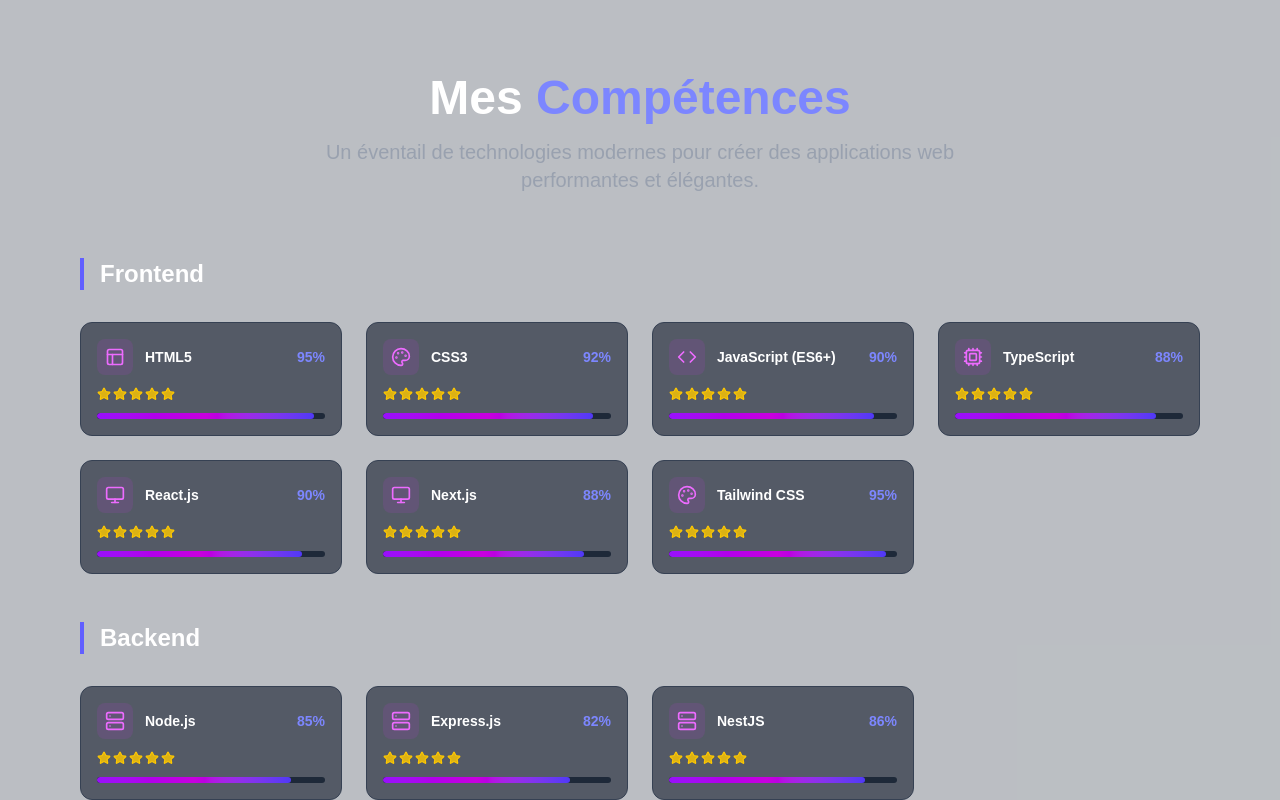
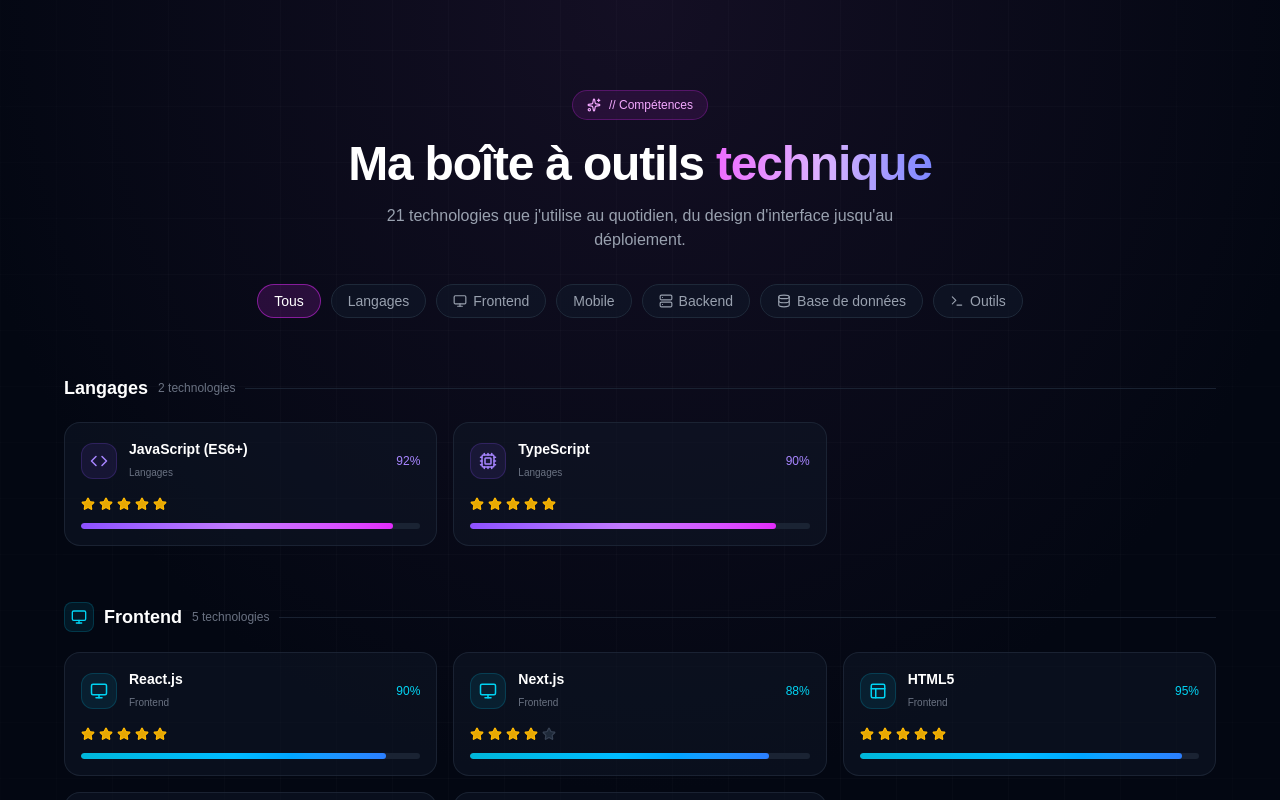
Before and after one commit to NomenaIantsamitia/PortfolioNext, a Next.js app: page / in a window 1280 px wide. Shown: the part 880-1680 px from the top of the page. Built offline with nearby package versions, Linux system fonts and the light colour scheme.

Commit message:
Competences

```diff
--- a/src/app/components/SkillsSection.tsx
+++ b/src/app/components/SkillsSection.tsx
@@ -1,40 +1,163 @@
-'use client'
-import React from 'react';
+'use client';
+
+import React, { useEffect, useMemo, useRef, useState } from 'react';
+import { Monitor, Server, Database, Terminal, Sparkles } from 'lucide-react';
 import { skills } from '../data/skills';
-import StarSkillCard from './StarSkillCard';
+import StarSkillCard, { categoryTheme } from './StarSkillCard';
+
+/* Icône représentative de chaque catégorie (pour les titres de groupe + filtres) */
+const categoryIcons: Record<string, React.ElementType> = {
+  Frontend: Monitor,
+  Backend: Server,
+  'Base de données': Database,
+  Outils: Terminal,
+};
+
+/* Petit hook maison : révèle un bloc quand il entre dans le viewport */
+const useInView = (threshold = 0.15) => {
+  const ref = useRef<HTMLDivElement>(null);
+  const [inView, setInView] = useState(false);
+
+  useEffect(() => {
+    const el = ref.current;
+    if (!el) return;
+    const observer = new IntersectionObserver(
+      ([entry]) => {
+        if (entry.isIntersecting) {
+          setInView(true);
+          observer.unobserve(el);
+        }
+      },
+      { threshold }
+    );
+    observer.observe(el);
+    return () => observer.disconnect();
+  }, [threshold]);
+
+  return { ref, inView };
+};
 
 const SkillsSection: React.FC = () => {
-  const categories = Array.from(new Set(skills.map((skill) => skill.category)));
+  // Catégories dans leur ordre d'apparition dans data/skills.ts
+  const categories = useMemo(() => {
+    const seen: string[] = [];
+    skills.forEach((s) => {
+      if (!seen.includes(s.category)) seen.push(s.category);
+    });
+    return seen;
+  }, []);
+
+  const [activeCategory, setActiveCategory] = useState<string>('Tous');
+  const { ref: headerRef, inView: headerInView } = useInView(0.3);
+
+  const visibleCategories =
+    activeCategory === 'Tous' ? categories : [activeCategory];
 
   return (
-    <section id="competences" className="py-20 bg-gray-800/30">
-      <div className="max-w-6xl mx-auto px-4">
-        <div className="text-center mb-16">
-          <h2 className="text-4xl md:text-5xl font-bold text-white mb-4">
-            Mes <span className="text-indigo-400">Compétences</span>
-          </h2>
-          <p className="text-xl text-gray-400 max-w-2xl mx-auto">
-            Un éventail de technologies modernes pour créer des applications
-            web performantes et élégantes.
-          </p>
+    <section
+      id="competences"
+      className="relative py-24 px-4 sm:px-6 bg-gray-950 text-white overflow-hidden"
+    >
+      {/* Léger écho du fond du hero, très atténué */}
+      <div className="absolute inset-0 bg-[radial-gradient(ellipse_90%_60%_at_50%_0%,#140f24_0%,transparent_60%)] pointer-events-none" />
+      <div
+        className="absolute inset-0 bg-[linear-gradient(to_right,#ffffff05_1px,transparent_1px),linear-gradient(to_bottom,#ffffff05_1px,transparent_1px)] bg-[size:3.5rem_3.5rem] pointer-events-none"
+        style={{
+          maskImage:
+            'radial-gradient(ellipse 70% 60% at 50% 20%, #000 50%, transparent 100%)',
+          WebkitMaskImage:
+            'radial-gradient(ellipse 70% 60% at 50% 20%, #000 50%, transparent 100%)',
+        }}
+      />
+
+      <div
+        ref={headerRef}
+        className={`relative max-w-5xl mx-auto text-center mb-14 transition-all duration-700 ease-out ${
+          headerInView ? 'opacity-100 translate-y-0' : 'opacity-0 translate-y-6'
+        }`}
+      >
+        <div className="inline-flex items-center gap-2 font-mono text-xs text-fuchsia-300 mb-5 px-3.5 py-1.5 rounded-full border border-fuchsia-500/25 bg-fuchsia-500/10 backdrop-blur-md">
+          <Sparkles className="w-3.5 h-3.5" />
+          <span>// Compétences</span>
         </div>
 
-        {categories.map((category) => (
-          <div key={category} className="mb-12">
-            <h3 className="text-2xl font-bold text-white mb-8 border-l-4 border-indigo-500 pl-4">
-              {category}
-            </h3>
-            {/* grid-cols-2 dès mobile : évite les cartes trop larges et le texte qui
-                passait à la ligne quand l'écran se réduisait */}
-            <div className="grid grid-cols-2 sm:grid-cols-2 md:grid-cols-3 lg:grid-cols-4 gap-4 sm:gap-6">
-              {skills
-                .filter((skill) => skill.category === category)
-                .map((skill) => (
-                  <StarSkillCard key={skill.name} {...skill} />
+        <h2 className="text-3xl sm:text-4xl md:text-5xl font-extrabold tracking-tight mb-4">
+          Ma boîte à outils{' '}
+          <span className="bg-gradient-to-r from-fuchsia-400 via-purple-300 to-indigo-400 bg-clip-text text-transparent">
+            technique
+          </span>
+        </h2>
+        <p className="text-gray-400 max-w-xl mx-auto mb-8">
+          {skills.length} technologies que j'utilise au quotidien, du design d'interface
+          jusqu'au déploiement.
+        </p>
+
+        {/* Filtres par catégorie */}
+        <div className="flex flex-wrap items-center justify-center gap-2.5">
+          <button
+            onClick={() => setActiveCategory('Tous')}
+            className={`px-4 py-1.5 rounded-full text-xs sm:text-sm font-mono border transition-all duration-300 ${
+              activeCategory === 'Tous'
+                ? 'border-fuchsia-500/50 bg-fuchsia-500/15 text-white'
+                : 'border-gray-800 bg-gray-900/60 text-gray-400 hover:border-gray-600 hover:text-white'
+            }`}
+          >
+            Tous
+          </button>
+          {categories.map((cat) => {
+            const CatIcon = categoryIcons[cat];
+            const theme = categoryTheme[cat];
+            const active = activeCategory === cat;
+            return (
+              <button
+                key={cat}
+                onClick={() => setActiveCategory(cat)}
+                className={`inline-flex items-center gap-1.5 px-4 py-1.5 rounded-full text-xs sm:text-sm font-mono border transition-all duration-300 ${
+                  active
+                    ? `border-gray-600 bg-gray-800/80 text-white`
+                    : 'border-gray-800 bg-gray-900/60 text-gray-400 hover:border-gray-600 hover:text-white'
+                }`}
+              >
+                {CatIcon && (
+                  <CatIcon className={`w-3.5 h-3.5 ${active ? theme?.text : ''}`} />
+                )}
+                {cat}
+              </button>
+            );
+          })}
+        </div>
+      </div>
+
+      {/* Groupes de compétences */}
+      <div className="relative max-w-6xl mx-auto space-y-14">
+        {visibleCategories.map((cat) => {
+          const CatIcon = categoryIcons[cat];
+          const theme = categoryTheme[cat];
+          const items = skills.filter((s) => s.category === cat);
+
+          return (
+            <div key={cat}>
+              <div className="flex items-center gap-2.5 mb-5">
+                {CatIcon && (
+                  <div className={`p-1.5 rounded-lg border ${theme?.iconBg}`}>
+                    <CatIcon className={`w-4 h-4 ${theme?.text}`} />
+                  </div>
+                )}
+                <h3 className="text-base sm:text-lg font-bold text-white">{cat}</h3>
+                <span className="text-xs font-mono text-gray-500">
+                  {items.length} {items.length > 1 ? 'technologies' : 'technologie'}
+                </span>
+                <div className="flex-1 h-px bg-gray-800/80" />
+              </div>
+
+              <div className="grid grid-cols-1 sm:grid-cols-2 lg:grid-cols-3 gap-4">
+                {items.map((skill, i) => (
+                  <StarSkillCard key={skill.name} {...skill} index={i} />
                 ))}
+              </div>
             </div>
-          </div>
-        ))}
+          );
+        })}
       </div>
     </section>
   );
--- a/src/app/components/StarSkillCard.tsx
+++ b/src/app/components/StarSkillCard.tsx
@@ -1,45 +1,169 @@
-'use client'
-import React from 'react';
+'use client';
+
+import React, { useEffect, useRef, useState } from 'react';
 import { Skill } from '../types';
 import { Star } from 'lucide-react';
 
-const StarSkillCard: React.FC<Skill> = ({ name, icon: Icon, level }) => {
-  const stars = Math.ceil(level / 20);
+/* ------------------------------------------------------------------ */
+/*  Thème par catégorie — reprend le code couleur du hero              */
+/*  (frontend = cyan, backend = emerald, DB = indigo, outils = amber)  */
+/* ------------------------------------------------------------------ */
+
+export const categoryTheme: Record<string, { text: string; iconBg: string; glow: string; bar: string; ring: string }> = {
+  Langages: {
+    text: 'text-violet-400',
+    iconBg: 'bg-violet-500/10 border-violet-500/20 group-hover:bg-violet-500/15',
+    glow: 'rgba(139,92,246,0.1)',
+    bar: 'from-violet-500 via-purple-400 to-fuchsia-500',
+    ring: 'group-hover:border-violet-500/40',
+  },
+  Frontend: {
+    text: 'text-cyan-400',
+    iconBg: 'bg-cyan-500/10 border-cyan-500/20 group-hover:bg-cyan-500/15',
+    glow: 'rgba(34,211,238,0.1)',
+    bar: 'from-cyan-500 via-sky-400 to-blue-500',
+    ring: 'group-hover:border-cyan-500/40',
+  },
+  Mobile: {
+    text: 'text-pink-400',
+    iconBg: 'bg-pink-500/10 border-pink-500/20 group-hover:bg-pink-500/15',
+    glow: 'rgba(236,72,153,0.1)',
+    bar: 'from-pink-500 via-fuchsia-400 to-purple-500',
+    ring: 'group-hover:border-pink-500/40',
+  },
+  Backend: {
+    text: 'text-emerald-400',
+    iconBg: 'bg-emerald-500/10 border-emerald-500/20 group-hover:bg-emerald-500/15',
+    glow: 'rgba(16,185,129,0.1)',
+    bar: 'from-emerald-500 via-emerald-400 to-teal-500',
+    ring: 'group-hover:border-emerald-500/40',
+  },
+  'Base de données': {
+    text: 'text-indigo-400',
+    iconBg: 'bg-indigo-500/10 border-indigo-500/20 group-hover:bg-indigo-500/15',
+    glow: 'rgba(99,102,241,0.1)',
+    bar: 'from-indigo-500 via-purple-500 to-fuchsia-500',
+    ring: 'group-hover:border-indigo-500/40',
+  },
+  Outils: {
+    text: 'text-amber-400',
+    iconBg: 'bg-amber-500/10 border-amber-500/20 group-hover:bg-amber-500/15',
+    glow: 'rgba(245,158,11,0.1)',
+    bar: 'from-amber-500 via-orange-400 to-fuchsia-500',
+    ring: 'group-hover:border-amber-500/40',
+  },
+};
+
+const fallbackTheme = categoryTheme.Frontend;
+
+/* Petit hook maison : déclenche l'animation quand la carte entre dans le viewport */
+const useInView = (threshold = 0.2) => {
+  const ref = useRef<HTMLDivElement>(null);
+  const [inView, setInView] = useState(false);
+
+  useEffect(() => {
+    const el = ref.current;
+    if (!el) return;
+    const observer = new IntersectionObserver(
+      ([entry]) => {
+        if (entry.isIntersecting) {
+          setInView(true);
+          observer.unobserve(el);
+        }
+      },
+      { threshold }
+    );
+    observer.observe(el);
+    return () => observer.disconnect();
+  }, [threshold]);
+
+  return { ref, inView };
+};
+
+interface StarSkillCardProps extends Skill {
+  /** Position dans la grille, sert à décaler l'animation d'entrée */
+  index?: number;
+}
+
+const StarSkillCard: React.FC<StarSkillCardProps> = ({
+  name,
+  icon: Icon,
+  level,
+  category,
+  index = 0,
+}) => {
+  const stars = Math.round(level / 20); // 1 à 5 étoiles
+  const theme = categoryTheme[category] ?? fallbackTheme;
+  const { ref, inView } = useInView(0.25);
+  const delay = Math.min(index * 70, 560);
 
   return (
-    <div className="group relative p-4 bg-gray-900/60 rounded-xl border border-gray-700 hover:border-fuchsia-500/60 transition-all duration-300 hover:shadow-lg hover:shadow-fuchsia-500/10 overflow-hidden">
-      <div className="flex items-center gap-3 mb-3">
-        <div className="shrink-0 w-9 h-9 rounded-lg bg-fuchsia-500/10 flex items-center justify-center">
-          <Icon className="w-5 h-5 text-fuchsia-400 group-hover:text-fuchsia-300 transition-colors" />
+    <div
+      ref={ref}
+      style={{
+        transitionDelay: inView ? `${delay}ms` : '0ms',
+        boxShadow: undefined,
+      }}
+      className={`group relative p-4 rounded-2xl bg-gray-900/50 border border-gray-800/80 transition-all duration-700 ease-out overflow-hidden hover:-translate-y-1 hover:bg-gray-900/70 ${
+        theme.ring
+      } ${
+        inView ? 'opacity-100 translate-y-0' : 'opacity-0 translate-y-6'
+      }`}
+      onMouseEnter={(e) => {
+        (e.currentTarget as HTMLDivElement).style.boxShadow = `0 0 25px ${theme.glow}`;
+      }}
+      onMouseLeave={(e) => {
+        (e.currentTarget as HTMLDivElement).style.boxShadow = 'none';
+      }}
+    >
+      {/* Ligne de glow en haut au hover, teintée par catégorie */}
+      <div
+        className={`absolute top-0 left-0 right-0 h-[1px] bg-gradient-to-r from-transparent ${theme.bar
+          .split(' ')[0]
+          .replace('from-', 'via-')} to-transparent opacity-0 group-hover:opacity-100 transition-opacity duration-500`}
+      />
+
+      {/* Header : icône + nom + % */}
+      <div className="flex items-center gap-3 mb-3.5">
+        <div
+          className={`shrink-0 w-9 h-9 rounded-xl border flex items-center justify-center transition-all duration-300 group-hover:rotate-6 group-hover:scale-105 ${theme.iconBg}`}
+        >
+          <Icon className={`w-4.5 h-4.5 ${theme.text} transition-colors`} />
         </div>
-        <h3
-          className="flex-1 min-w-0 text-sm font-semibold text-white truncate"
-          title={name}
-        >
+
+        <div className="flex-1 min-w-0">
+          <h3 className="text-sm font-semibold text-white truncate" title={name}>
             {name}
           </h3>
-        <span className="shrink-0 text-sm font-bold text-indigo-400">
+          <span className="text-[10px] font-mono text-gray-500">{category}</span>
+        </div>
+
+        <span className={`shrink-0 text-xs font-mono font-medium tabular-nums ${theme.text}`}>
           {level}%
         </span>
       </div>
 
-      <div className="flex gap-0.5 mb-3">
+     {level >= 70 && (
+  <div className="flex items-center gap-1 mb-3">
     {Array.from({ length: 5 }, (_, i) => (
       <Star
         key={i}
         className={`w-3.5 h-3.5 ${
-              i < stars
-                ? 'text-yellow-400 fill-yellow-400/80'
-                : 'text-gray-700 fill-gray-700'
+          i < stars ? 'text-amber-400 fill-amber-400/90' : 'text-gray-700 fill-gray-800'
         }`}
       />
     ))}
   </div>
+)}
 
-      <div className="w-full bg-gray-800 rounded-full h-1.5 overflow-hidden">
+      {/* Progress bar — se remplit uniquement quand la carte est visible */}
+      <div className="w-full h-1.5 bg-gray-800/80 rounded-full overflow-hidden">
         <div
-          className="h-full rounded-full bg-gradient-to-r from-purple-600 via-fuchsia-600 to-indigo-600 transition-all duration-1000 ease-out"
-          style={{ width: `${level}%` }}
+          className={`h-full rounded-full bg-gradient-to-r ${theme.bar} transition-all duration-1000 ease-out`}
+          style={{
+            width: inView ? `${level}%` : '0%',
+            transitionDelay: inView ? `${delay + 150}ms` : '0ms',
+          }}
         />
       </div>
     </div>
--- a/src/app/data/skills.ts
+++ b/src/app/data/skills.ts
@@ -1,33 +1,58 @@
 import {
-    Code, Monitor, Layout, Palette,
-    Server, Database, Boxes, Cpu,
-    GitBranch, Github, Terminal
-  } from "lucide-react";
-  import { Skill } from "../types";
+  Code,
+  Monitor,
+  Layout,
+  Palette,
+  Server,
+  Database,
+  Boxes,
+  Cpu,
+  GitBranch,
+  Github,
+  Terminal,
+  Smartphone,
+  Container,
+  HardDrive,
+  TerminalSquare,
+  FileCode,
+  Braces,
+} from 'lucide-react';
+import { Skill } from '../types';
 
-  export const skills: Skill[] = [
-    // --------- FRONTEND ----------
-    { name: "HTML5", icon: Layout, category: "Frontend", level: 95 },
-    { name: "CSS3", icon: Palette, category: "Frontend", level: 92 },
-    { name: "JavaScript (ES6+)", icon: Code, category: "Frontend", level: 90 },
-    { name: "TypeScript", icon: Cpu, category: "Frontend", level: 88 },
-    { name: "React.js", icon: Monitor, category: "Frontend", level: 90 },
-    { name: "Next.js", icon: Monitor, category: "Frontend", level: 88 },
-    { name: "Tailwind CSS", icon: Palette, category: "Frontend", level: 95 },
+export const skills: Skill[] = [
+  // ========== LANGAGES ==========
+  { name: 'JavaScript (ES6+)', icon: Code, category: 'Langages', level: 92 },
+  { name: 'TypeScript', icon: Cpu, category: 'Langages', level: 90 },
+  //{ name: 'PHP', icon: FileCode, category: 'Langages', level: 65 },
+ // { name: 'Python', icon: Braces, category: 'Langages', level: 60 },
+ // { name: 'Java', icon: Code, category: 'Langages', level: 55 },
 
-    // --------- BACKEND ----------
-    { name: "Node.js", icon: Server, category: "Backend", level: 85 },
-    { name: "Express.js", icon: Server, category: "Backend", level: 82 },
-    { name: "NestJS", icon: Server, category: "Backend", level: 86 },
+  // ========== FRONTEND ==========
+  { name: 'React.js', icon: Monitor, category: 'Frontend', level: 90 },
+  { name: 'Next.js', icon: Monitor, category: 'Frontend', level: 88 },
+  { name: 'HTML5', icon: Layout, category: 'Frontend', level: 95 },
+  { name: 'CSS3', icon: Palette, category: 'Frontend', level: 92 },
+  { name: 'Tailwind CSS', icon: Palette, category: 'Frontend', level: 95 },
 
-    // --------- DATABASES ----------
-    { name: "PostgreSQL", icon: Database, category: "Base de données", level: 80 },
-    { name: "MongoDB", icon: Database, category: "Base de données", level: 78 },
-    { name: "MySQL", icon: Database, category: "Base de données", level: 75 },
-    { name: "Prisma ORM", icon: Boxes, category: "Base de données", level: 82 },
+  // ========== MOBILE ==========
+  { name: 'React Native', icon: Smartphone, category: 'Mobile', level: 82 },
 
-    // --------- OUTILS ----------
-    { name: "Git", icon: GitBranch, category: "Outils", level: 90 },
-    { name: "GitHub", icon: Github, category: "Outils", level: 88 },
-    { name: "Terminal / Bash", icon: Terminal, category: "Outils", level: 80 },
-  ];
+  // ========== BACKEND ==========
+  { name: 'Node.js', icon: Server, category: 'Backend', level: 85 },
+  { name: 'NestJS', icon: Server, category: 'Backend', level: 86 },
+  { name: 'Express.js', icon: Server, category: 'Backend', level: 82 },
+
+  // ========== BASE DE DONNÉES ==========
+  { name: 'PostgreSQL', icon: Database, category: 'Base de données', level: 80 },
+  { name: 'MongoDB', icon: Database, category: 'Base de données', level: 78 },
+  { name: 'Redis', icon: HardDrive, category: 'Base de données', level: 80 },
+  { name: 'Prisma ORM', icon: Boxes, category: 'Base de données', level: 82 },
+  { name: 'MySQL', icon: Database, category: 'Base de données', level: 75 },
+
+  // ========== OUTILS ==========
+  { name: 'Git', icon: GitBranch, category: 'Outils', level: 90 },
+  { name: 'GitHub', icon: Github, category: 'Outils', level: 88 },
+  { name: 'Docker', icon: Container, category: 'Outils', level: 85 },
+  { name: 'Linux', icon: TerminalSquare, category: 'Outils', level: 82 },
+  { name: 'Terminal / Bash', icon: Terminal, category: 'Outils', level: 80 },
+];
```
Lines whose indentation alone changed are shown as unchanged.
